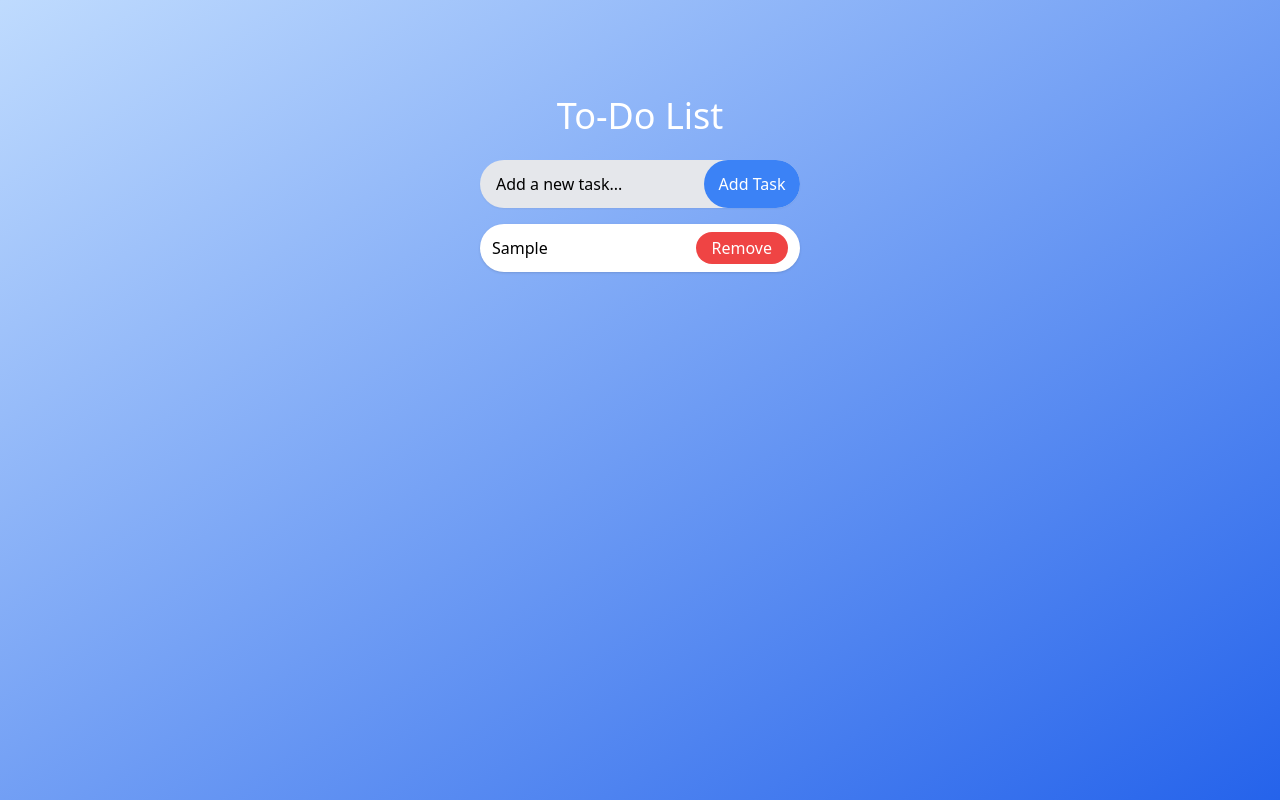
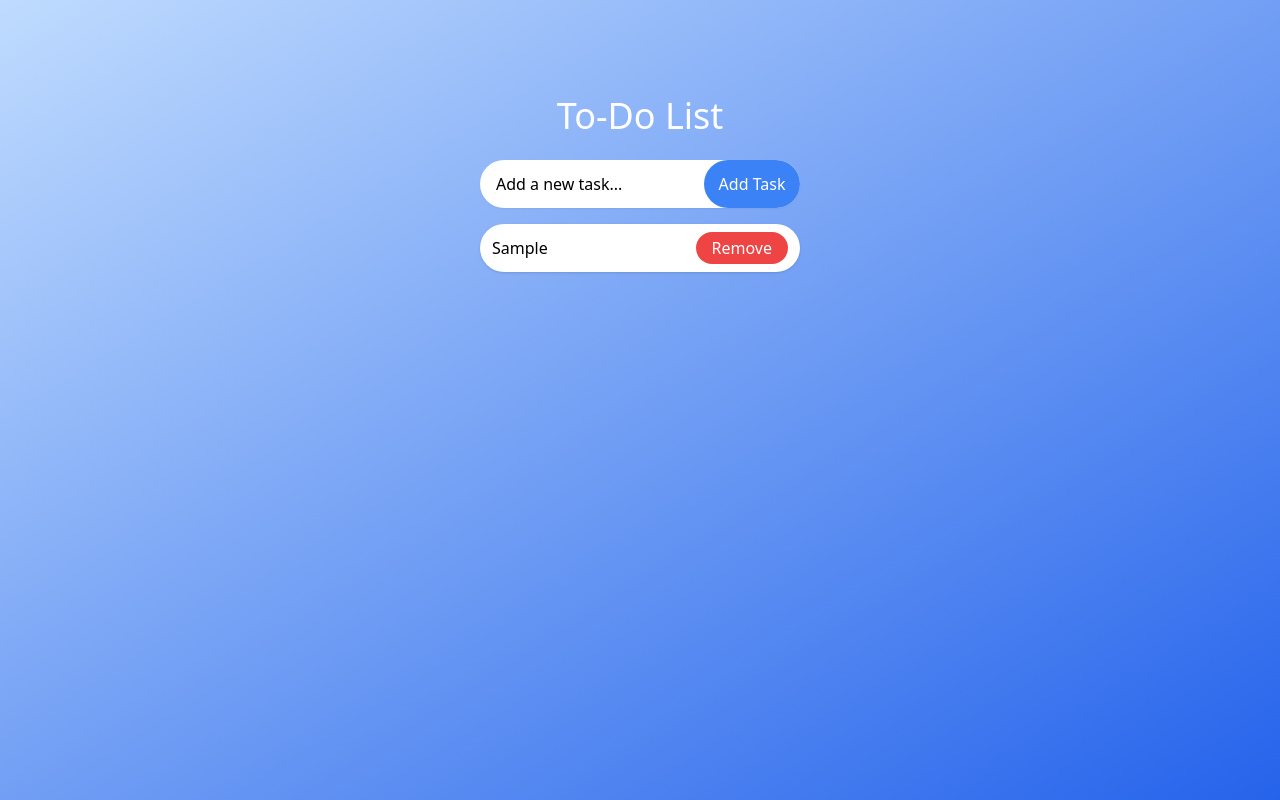
Before and after one commit to Sambodhi-Roy/to-do-list-app, a website: page src/index.html in a window 1280 px wide. Both pictures are taken after typing "Sample" into the empty fields and a click on the button "Add Task". Drawn offline with Linux system fonts and the light colour scheme.

Commit message:
"Minor Design Changes"

```diff
--- a/src/index.html
+++ b/src/index.html
@@ -13,7 +13,7 @@
         <h1 class="mb-4 font-medium text-white text-4xl px-2 pb-2">To-Do List</h1>
         <div class="relative w-80">
             <input type="text" id="todo-input" placeholder="Add a new task..."
-                class="w-full h-12 px-4 py-4 shadow-sm focus:outline-none rounded-3xl bg-gray-200 placeholder:text-black active:bg-white" />
+                class="w-full h-12 px-4 py-4 shadow-sm focus:outline-none rounded-3xl bg-gray-200 placeholder:text-black focus:bg-white" />
             <button id="add-task-btn"
                 class="bg-blue-500 h-12 w-24 rounded-3xl absolute right-0 text-white hover:bg-blue-600">
                 Add Task
--- a/src/script.js
+++ b/src/script.js
@@ -6,6 +6,11 @@ document.addEventListener("DOMContentLoaded", () => {
   let tasks = JSON.parse(localStorage.getItem("tasks")) || [];
 
   tasks.forEach((task) => renderTask(task));
+
+  todoInput.addEventListener("input", () => {
+    todoInput.classList.remove("bg-gray-200");
+    todoInput.classList.add("bg-white");
+  });
 
   addTaskBtn.addEventListener("click", () => {
     const taskText = todoInput.value.trim();
```
Also changed, not shown: dist/index.html, dist/output.css, dist/script.js.
